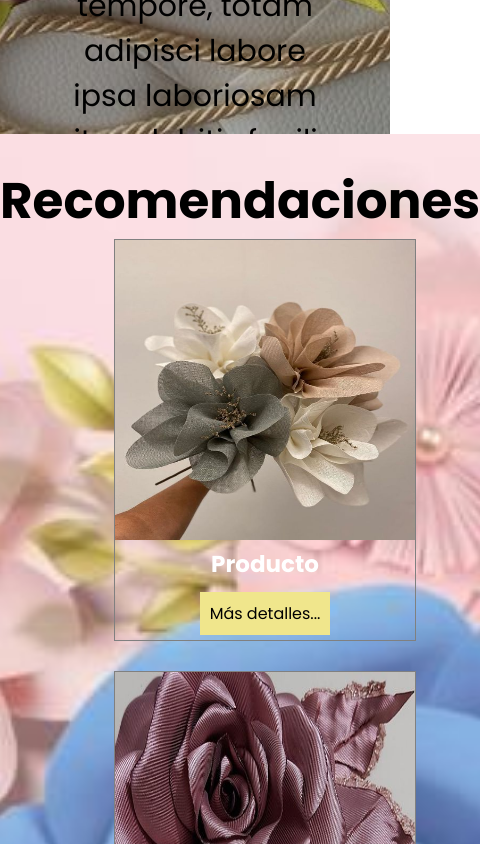
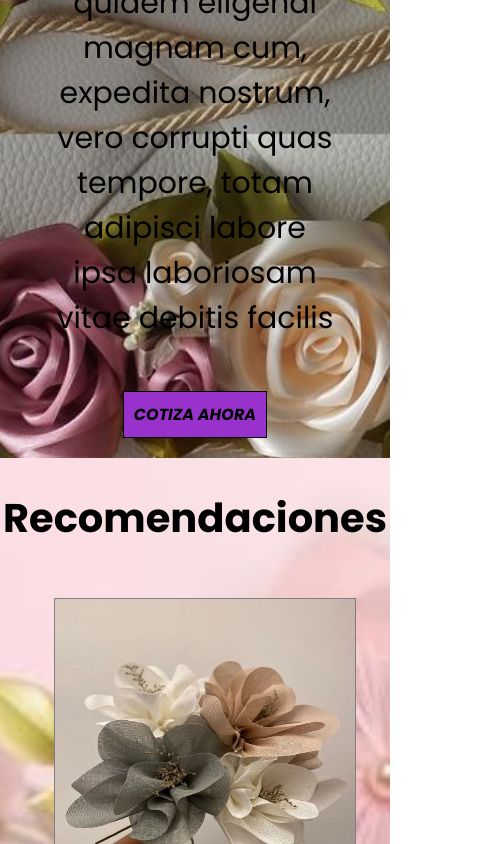
Before and after one commit to SebastianB23/dilo-con-flores, a plain HTML site: page index.html in a window 390 px wide. Shown: the part 820-1664 px from the top of the page, 480 px wide, since content can reach past the window. Drawn offline with Linux system fonts and the light colour scheme; a web font is replaced by a local one.

Commit message:
Media Query Inicio

```diff
--- a/css/styles.css
+++ b/css/styles.css
@@ -367,7 +367,7 @@ header nav ul li a {
     height: 400px;
     text-align: center;
     display: inline-block;
-    margin-left: 50px;
+    margin-left: 30px;
     margin-bottom: 30px;
 
 }
@@ -434,17 +434,26 @@ footer img {
 }
 
 @media screen and (max-width:600px){
+
+    .primero {
+
+        height: calc(100%);
+        padding-bottom: 20px;
+
+    }
     .primero h1 {
         padding: 30px;
+        margin-top: 50px;
     }
+
     .clases-servicios div {
         width: 80%;
     }
+    .segundo h2 {
+        font-size: 40px;
+        margin-bottom: 40px;
+    }
+    .recomendaciones div {
+        margin: 10px 10px;
+    }
 }
-
-@media screen and (max-width:370px){
-
-    .primero h1 {
-        margin-top: 30px;
-        }
-    }
```
